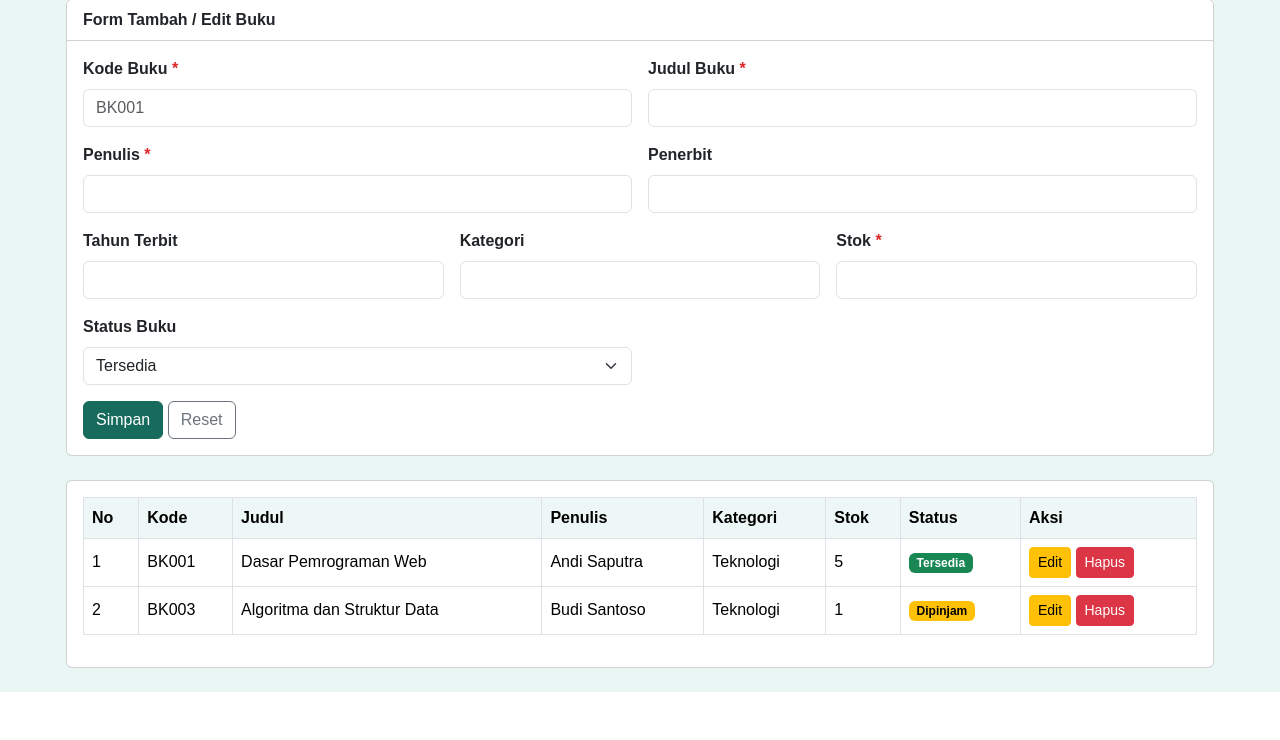
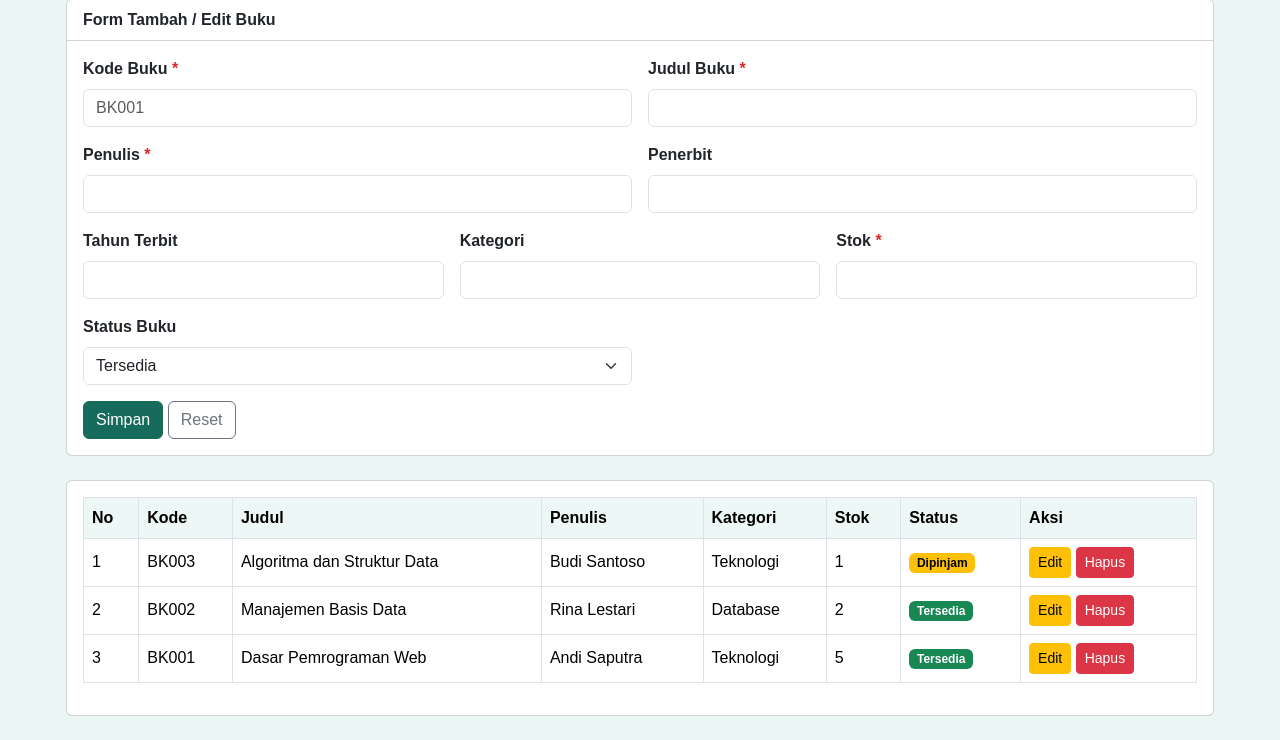
Before and after one commit to Rozan18z/uas-web-perpustakaan, a PHP site: page /buku.php in a window 1280 px wide. Shown: the part 286-1026 px from the top of the page. Before the commit the page ends 978 px from the top, so only its background shows below. Run offline with PHP 8.4, Linux system fonts and the light colour scheme; data comes from the database, SQL or seed files in the repository.

Commit message:
Menghapus data dummy dan menampilkan data dari database pada modul buku

```diff
--- a/buku.php
+++ b/buku.php
@@ -1,3 +1,8 @@
+<?php
+// Memanggil konfigurasi database
+    include 'koneksi.php';
+?>
+
 <!doctype html>
 <html lang="id">
 <head>
@@ -117,32 +122,40 @@
                             </tr>
                         </thead>
                         <tbody>
+                            <?php
+                            // Mengambil data dari tabel buku di database
+                            $query = mysqli_query($koneksi, "SELECT * FROM buku ORDER BY id_buku DESC");
+
+                            // Variabel untuk penomoran otomatis tabel
+                            $no = 1;
+
+                            // Looping untuk menampilkan data secara dinamis
+                            while ($data = mysqli_fetch_array($query)) {
+                            ?>
                             <tr>
-                                <td>1</td>
-                                <td>BK001</td>
-                                <td>Dasar Pemrograman Web</td>
-                                <td>Andi Saputra</td>
-                                <td>Teknologi</td>
-                                <td>5</td>
-                                <td><span class="badge text-bg-success">Tersedia</span></td>
+                                <td><?php echo $no++; ?></td>
+                                <td><?php echo $data['kode_buku']; ?></td>
+                                <td><?php echo $data['judul_buku']; ?></td>
+                                <td><?php echo $data['penulis']; ?></td>
+                                <td><?php echo $data['kategori']; ?></td>
+                                <td><?php echo $data['stok']; ?></td>
                                 <td>
-                                    <a href="#" class="btn btn-sm btn-warning">Edit</a>
-                                    <a href="#" class="btn btn-sm btn-danger">Hapus</a>
+                                    <!-- Menampilkan status dengan badge warna sesuai kondisi -->
+                                    <?php if($data['status'] == 'tersedia') { ?>
+                                        <span class="badge text-bg-success">Tersedia</span>
+                                    <?php } else { ?>
+                                        <span class="badge text-bg-warning"><?php echo ucfirst($data['status']); ?></span>
+                                    <?php } ?>
+                                </td>
+                                <td>
+                                    <!-- Tombol aksi yang membawa parameter ID Buku untuk Edit & Hapus -->
+                                    <a href="buku_edit.php?id=<?php echo $data['id_buku']; ?>" class="btn btn-sm btn-warning">Edit</a>
+                                    <a href="buku_hapus.php?id=<?php echo $data['id_buku']; ?>" class="btn btn-sm btn-danger">Hapus</a>
                                 </td>
                             </tr>
-                            <tr>
-                                <td>2</td>
-                                <td>BK003</td>
-                                <td>Algoritma dan Struktur Data</td>
-                                <td>Budi Santoso</td>
-                                <td>Teknologi</td>
-                                <td>1</td>
-                                <td><span class="badge text-bg-warning">Dipinjam</span></td>
-                                <td>
-                                    <a href="#" class="btn btn-sm btn-warning">Edit</a>
-                                    <a href="#" class="btn btn-sm btn-danger">Hapus</a>
-                                </td>
-                            </tr>
+                            <?php
+                            } // Penutup perulangan while
+                            ?>
                         </tbody>
                     </table>
                 </div>
```
